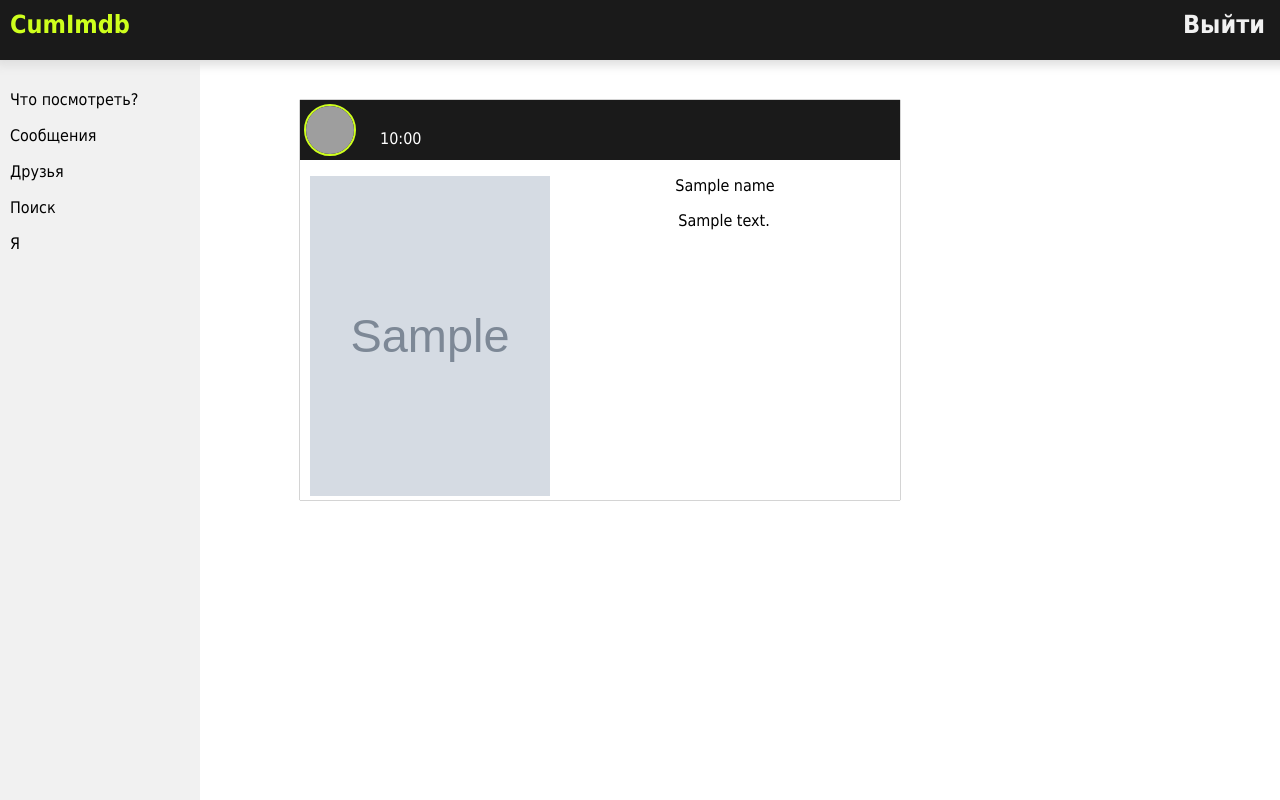
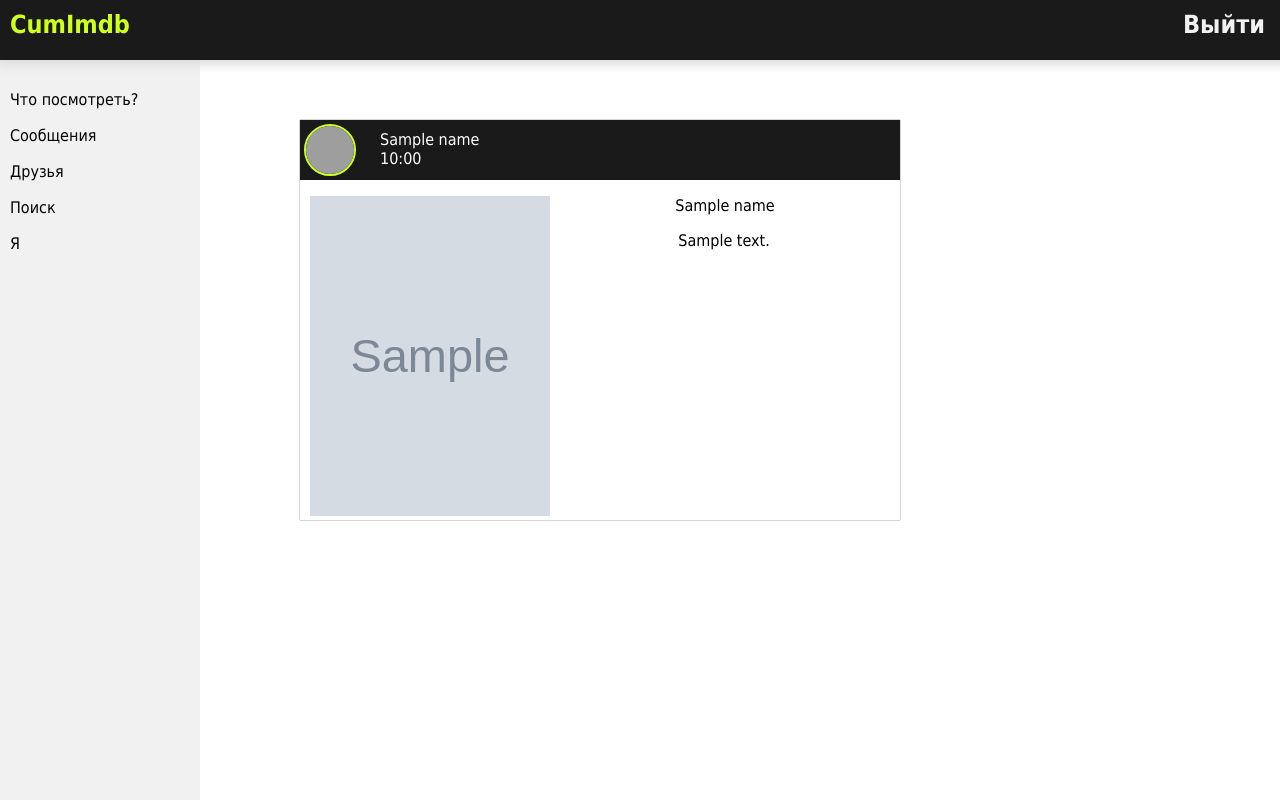
Before and after one commit to Fesmat/rec, a Flask app: template templates/feed.html in a window 1280 px wide. Run offline with Flask 2, Linux system fonts and the light colour scheme; the template is opened without the code that fills it: most values are stand-ins (such as "Sample title", 1, 10 or a date in 2020); grey boxes marked "Sample" are stand-in pictures; grey boxes are pictures that could not be loaded.

Commit message:
Bugs fixed.

```diff
--- a/main.py
+++ b/main.py
@@ -90,14 +90,13 @@
 def feed():
     if not current_user.is_authenticated:
         return redirect('/login')
-    print(current_user.friends)
     posts = []
     if current_user.friends:
-        print(list(map(int, current_user.friends.split(', '))))
-        posts = db_sess.query(Post).filter(Post.creator_id in list(map(int, current_user.friends.split(', '))))
+        posts = db_sess.query(Post).filter(Post.creator_id.in_(list(map(int, current_user.friends.split(', ')))))
     posts2 = []
     for post in posts:
-        posts2.append((post, download_film(post.film_id)))
+        user = db_sess.query(User).filter(User.id == post.creator_id).first()
+        posts2.append((post, download_film(post.film_id), user))
     return render_template('feed.html', posts=posts2)
 
 
--- a/static/css/my_page.css
+++ b/static/css/my_page.css
@@ -138,7 +138,7 @@
     width: 600px;
     height: 400px;
     box-shadow: 0 0 1px 0;
-    margin-bottom: 30px;
+    margin-top: 40px;
 }
 
 .post:hover {
--- a/templates/feed.html
+++ b/templates/feed.html
@@ -43,7 +43,7 @@
                                                           style="border-radius: 100px; border:2px solid #ceff1d"
                                                           width="80%" height="80%"></div>
                         <div class="post-owner">
-                            <k>{{current_user.name}}</k>
+                            <k>{{item[2].name}}</k>
                             <br>
                             <k>{{item[0].creation_date.strftime('%H:%M')}}</k>
                         </div>
```
Also changed, not shown: db/global.db, db/user_images/avatar2.jpg (added), 1 other file.
